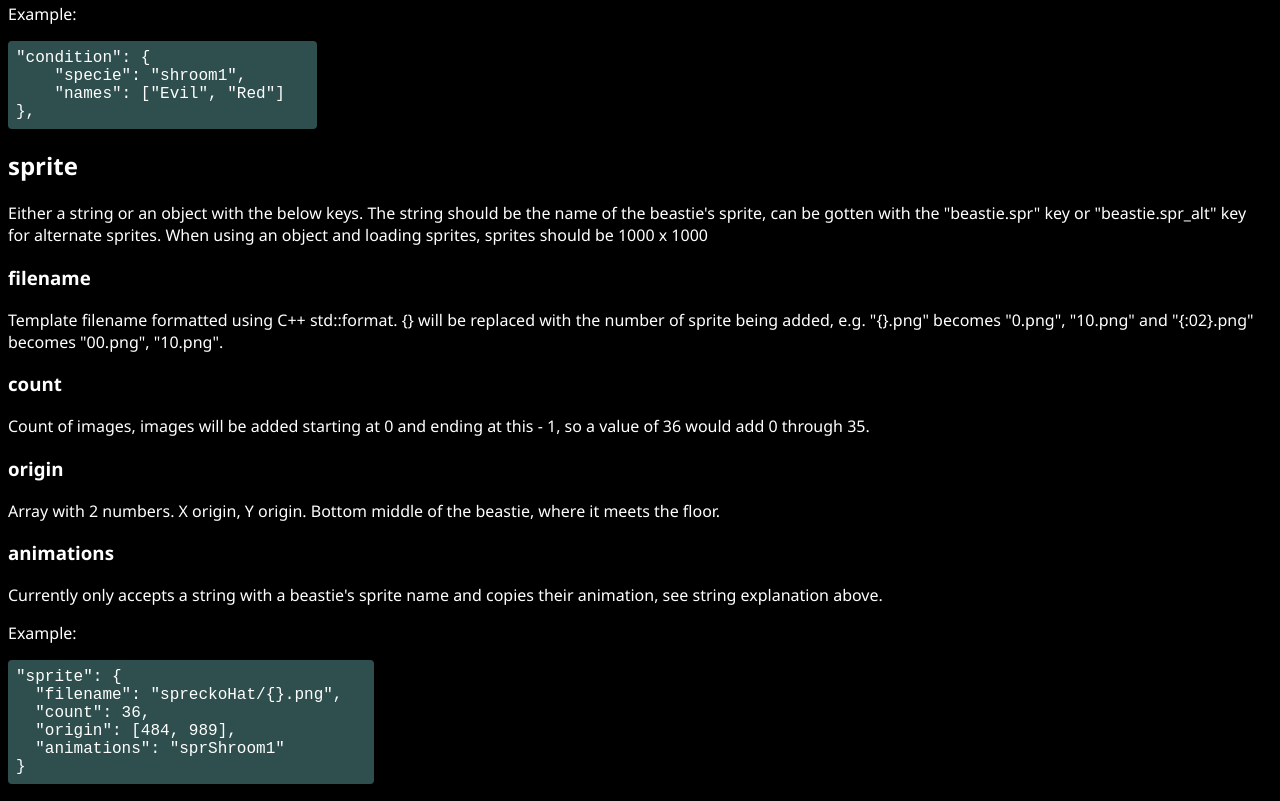
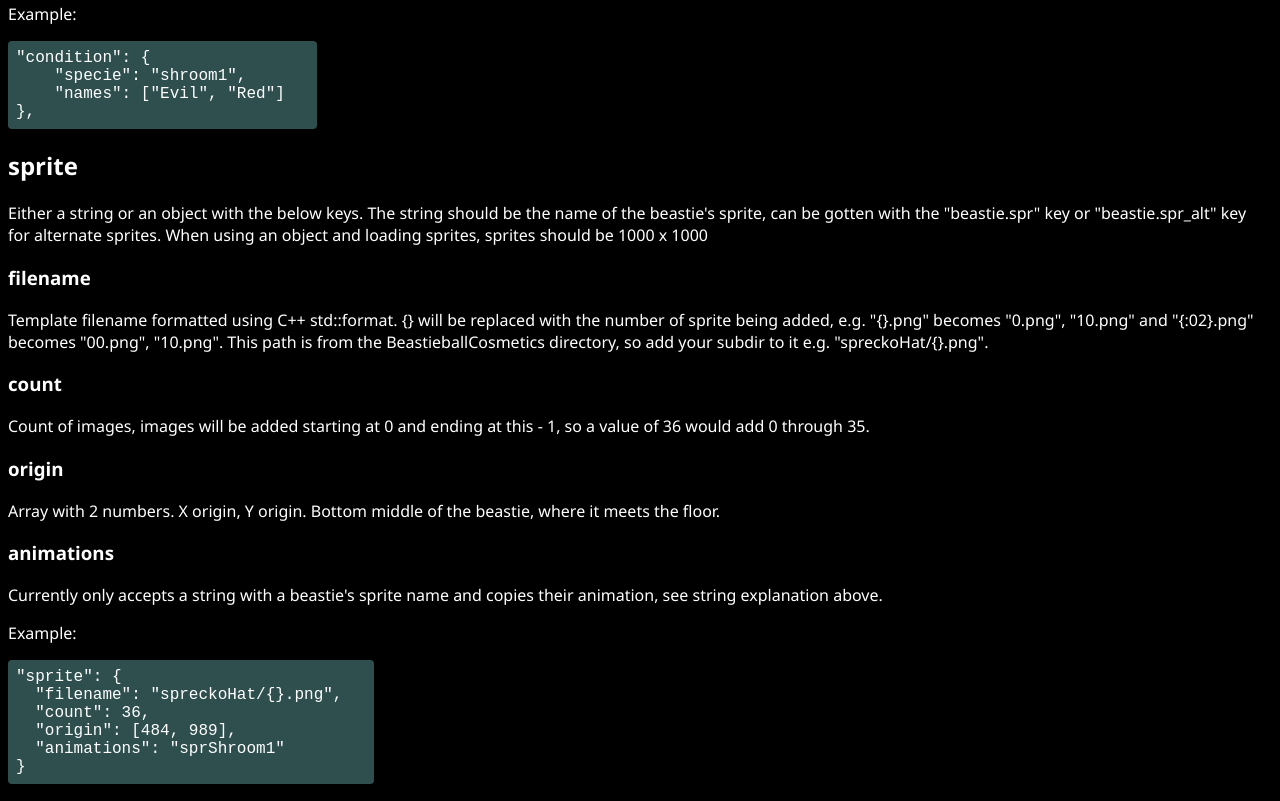
Before and after one commit to JdavisBro/BeastieballCosmetics, a plain HTML site: page docs/index.html in a window 1280 px wide. Shown: the part 1108-1909 px from the top of the page. Drawn offline with Linux system fonts and the light colour scheme.

Commit message:
add docs to readme

```diff
--- a/docs/index.html
+++ b/docs/index.html
@@ -57,7 +57,7 @@
           The string should be the name of the beastie's sprite, can be gotten with the "beastie.spr" key or "beastie.spr_alt" key for alternate sprites.
           When using an object and loading sprites, sprites should be 1000 x 1000
           <h3>filename</h3>
-          Template filename formatted using C++ std::format. {} will be replaced with the number of sprite being added, e.g. "{}.png" becomes "0.png", "10.png" and "{:02}.png" becomes "00.png", "10.png".
+          Template filename formatted using C++ std::format. {} will be replaced with the number of sprite being added, e.g. "{}.png" becomes "0.png", "10.png" and "{:02}.png" becomes "00.png", "10.png". This path is from the BeastieballCosmetics directory, so add your subdir to it e.g. "spreckoHat/{}.png".
           <h3>count</h3>
           Count of images, images will be added starting at 0 and ending at this - 1, so a value of 36 would add 0 through 35.
           <h3>origin</h3>
```
Also changed, not shown: 1 other file.
